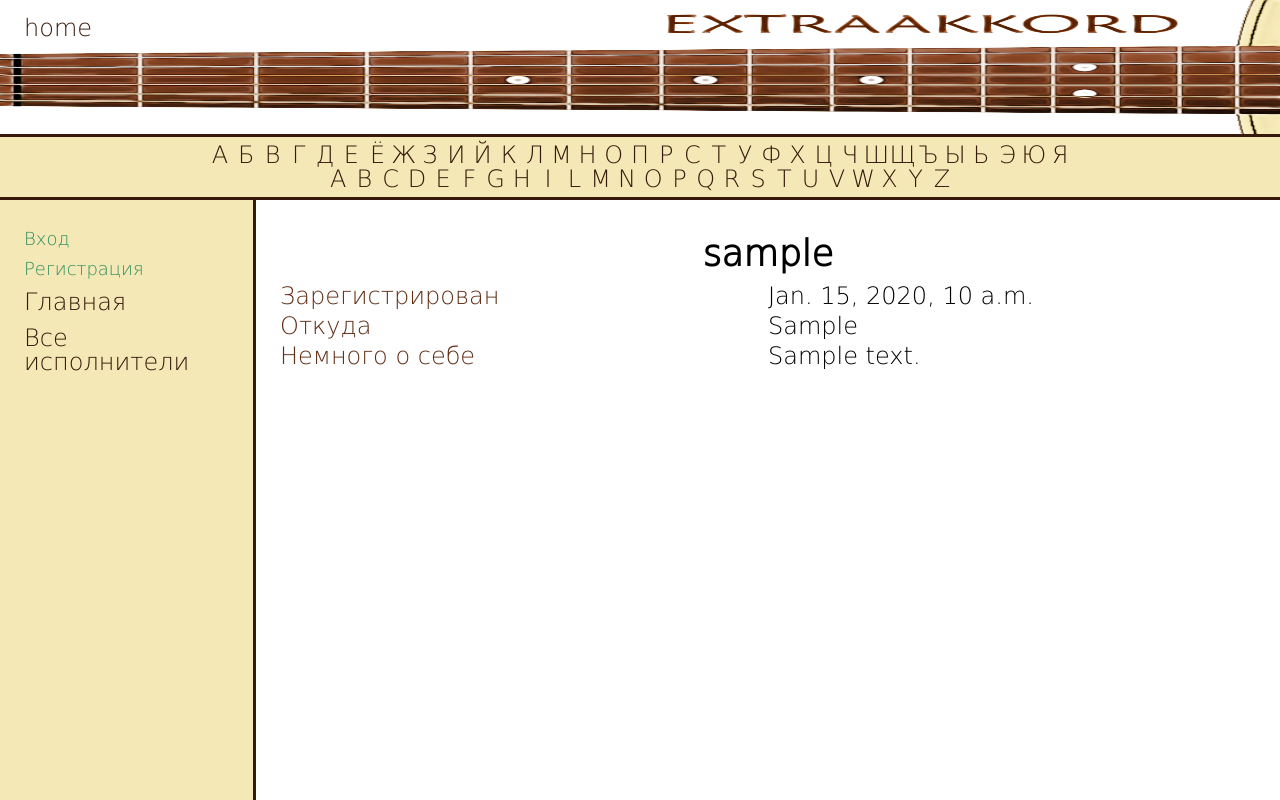
After one commit to ExtraALIEN/extraakkord, a Django app: template akkordbase/templates/akkordbase/profile.html in a window 1280 px wide. The commit adds this page. Run offline with Django 3.2, Linux system fonts and the light colour scheme; the template is opened without the code that fills it: values that come from a table or form of the project are taken from there, others are empty; tables that the repository leaves empty hold one stand-in row (values such as "Sample post"); parts of the project's set-up code (start-up, migrations or seed data) failed here and were passed over.

Commit message:
Add profile view

```diff
--- a/akkordbase/templates/akkordbase/auth-block.html
+++ b/akkordbase/templates/akkordbase/auth-block.html
@@ -3,7 +3,7 @@
   <a href={% url 'akkordbase:login' %}>Вход</a>
   <a href={% url 'akkordbase:signup' %}>Регистрация</a>
   {% else %}
-  <a href='#'>{{user}}</a>
+  <a href={% url 'akkordbase:profile' user.username %}>{{user}}</a>
   <a href={% url 'akkordbase:logout' %}>Выход</a>
   {% endif %}
 </div>
--- /dev/null
+++ b/akkordbase/templates/akkordbase/profile.html
@@ -0,0 +1,42 @@
+{% extends './base.html' %}
+
+{% block menu %}
+  <a href={% url 'akkordbase:index' %}>Главная</a>
+  <a href={% url 'akkordbase:all_artists' %}>Все исполнители</a>
+{% endblock %}
+
+{% block content %}
+  <h1>{{profile.user.username}}</h1>
+  <div class='info'>
+    <div class='row'>
+      <span class='col'>Зарегистрирован</span>
+      <span class='col'>{{profile.user.date_joined}}</span>
+    </div>
+    {% if can_edit %}
+    <div class='row'>
+      <span class='col'>Email</span>
+      <span class='col'>{{profile.user.email}}</span>
+    </div>
+    <div class='row'>
+      <span class='col'>Откуда</span>
+      <div class='col'><input form='update-profile' name='location'>{{profile.location}}</input></div>
+    </div>
+    <div class='row'>
+      <span class='col'>Немного о себе</span>
+      <div class='col'><textarea form='update-profile' name='bio' maxlength="400">{{profile.bio}}</textarea></div>
+    </div>
+    <form id='update-profile' method="POST" action={% url 'api:update_profile' user %}>
+      <button type="submit" name="button">Сохранить</button>
+    </form>
+    {% else %}
+      <div class='row'>
+        <span class='col'>Откуда</span>
+        <span class='col'>{{profile.location}}</span>
+      </div>
+      <div class='row'>
+        <span class='col'>Немного о себе</span>
+        <span class='col'>{{profile.bio}}</span>
+      </div>
+    {% endif %}
+  </div>
+{% endblock %}
--- a/akkordbase/templates/akkordbase/signup.html
+++ b/akkordbase/templates/akkordbase/signup.html
@@ -11,11 +11,14 @@
     <form action={% url 'akkordbase:signup'%} method=POST>
       {% csrf_token %}
       <label><span>Username</span><input type='text' name='username'></label>
+      <p class='form-error'>{{form.username.errors.as_text}}</p>
       <label><span>Email</span><input type='email' name='email'></label>
+      <p class='form-error'>{{form.email.errors.as_text}}</p>
       <label><span>Password</span><input type='password' name='password'></label>
+      <p class='form-error'>{{form.password.errors.as_text}}</p>
       <label><span>Confirm password</span><input type='password' name='confirm_password'></label>
+      <p class='form-error'>{{form.confirm_password.errors.as_text}}</p>
       <button type="submit" name="submit">Отправить</button>
     </form>
-    {{form.errors}}
   </div>
 {% endblock %}
--- a/akkordbase/urls.py
+++ b/akkordbase/urls.py
@@ -1,5 +1,4 @@
 from django.urls import path, re_path, register_converter
-from django.contrib.auth import views as auth_views
 from . import views, converters
 
 register_converter(converters.FullNameToSlugConverter, 'tr')
@@ -19,7 +18,8 @@ urlpatterns = [
          views.pick,
          name='pick_page'),
     path('top/', views.top),
-    path('login/', auth_views.LoginView.as_view(template_name='akkordbase/login.html'), name='login'),
+    path('login/', views.login, name='login'),
     path('logout/', views.logout, name='logout'),
-    path('signup/', views.signup, name='signup')
+    path('signup/', views.signup, name='signup'),
+    path('profile/<tr:username>', views.profile, name='profile'),
 ]
--- a/static/css/main.css
+++ b/static/css/main.css
@@ -150,3 +150,65 @@ h1 {
   flex-shrink: 0;
   flex-basis: 50%;
 }
+
+.form-error{
+  color: #a42222;
+  text-align: center;
+}
+
+.info{
+  display: flex;
+  flex-flow: column nowrap;
+}
+
+.info .row{
+  flex-basis: 1.25rem;
+  flex-grow: 1;
+  flex-shrink: 0;
+  display: flex;
+  flex-flow: row nowrap;
+}
+
+.info .row .col{
+  flex-basis: 50%;
+}
+
+.info .row .col:first-child{
+  color: #602d14;
+}
+
+.info input, .info textarea{
+  box-sizing: border-box;
+  width: 90%;
+  font-size: .75rem;
+}
+
+.info textarea{
+  height: 5rem;
+}
+
+@media screen and (max-height: 550px){
+  html{
+    font-size: 20px;
+  }
+
+  header {
+    padding-top: 1vh;
+  }
+}
+
+@media screen and (max-width: 700px){
+  .center{
+    min-height: 50vh;
+    height: auto;
+  }
+
+  .center form label{
+    flex-flow: column nowrap;
+    align-items: center;
+  }
+
+  .center form label > *{
+    flex-basis: 1rem;
+  }
+}
```
Also changed, not shown: akkordbase/forms.py (+87 -4 lines), akkordbase/templates/akkordbase/login.html (+8 -5 lines), akkordbase/views.py (+25 -3 lines).
